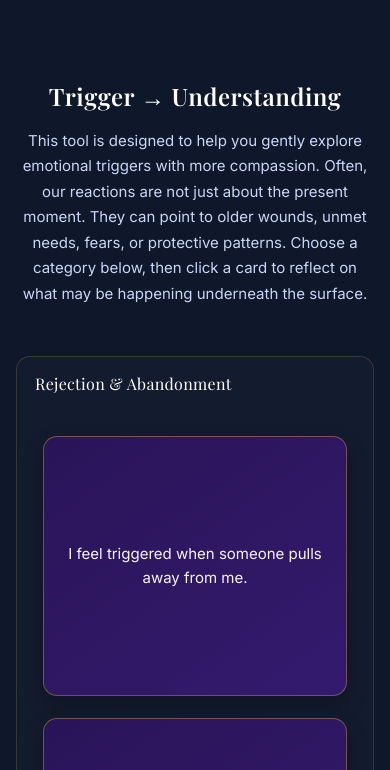
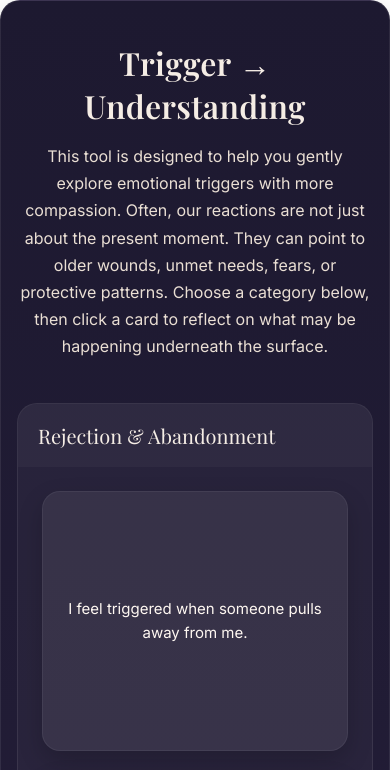
Before and after one commit to heartlighthaven/Triggers-Tool, a plain HTML site: page index.html in a window 390 px wide. Both pictures are taken after a click on the button "Rejection & Abandonment". Shown: the top 770 px of the page. Drawn offline with nearby package versions, Linux system fonts and the light colour scheme.

Commit message:
Refactor styles for improved design and responsiveness
Updated styles for body, sections, and components with new colors, padding, and hover effects.

```diff
--- a/style.css
+++ b/style.css
@@ -1,16 +1,18 @@
 @import url('https://fonts.googleapis.com/css2?family=Playfair+Display:wght@400;600&family=Inter:wght@300;400;500&display=swap');
 
-/* RESET */
 body {
   margin: 0;
   font-family: 'Inter', sans-serif;
+  background: transparent;
 }
 
-/* SECTION */
 .shadow-section {
-  background: #0f172a;
-  padding: 100px 20px;
-  color: white;
+  background: linear-gradient(180deg, #1d1930 0%, #2b2342 100%);
+  padding: 50px 20px 70px;
+  color: #f5ede5;
+  border-radius: 24px;
+  box-shadow: 0 14px 35px rgba(0, 0, 0, 0.22);
+  border: 1px solid rgba(255, 255, 255, 0.08);
 }
 
 .content {
@@ -19,81 +21,75 @@ body {
   text-align: center;
 }
 
-/* TITLE */
 h1 {
   font-family: 'Playfair Display', serif;
   font-weight: 600;
-  letter-spacing: 0.5px;
-  margin-bottom: 16px;
+  letter-spacing: 0.3px;
+  margin: 0 0 16px;
+  font-size: clamp(2rem, 4vw, 3rem);
+  color: #f5ede5;
 }
 
-/* DESCRIPTION */
 .description {
   max-width: 760px;
-  margin: 0 auto 50px;
-  color: #cbd5f5;
+  margin: 0 auto 42px;
+  color: #eadfd4;
   line-height: 1.7;
-  font-size: 16px;
+  font-size: 1.05rem;
 }
 
-/* ACCORDION */
 .accordion {
   display: flex;
   flex-direction: column;
-  gap: 24px;
+  gap: 20px;
 }
 
 .accordion-item {
-  border: 1px solid rgba(212, 175, 55, 0.2);
-  border-radius: 14px;
+  border: 1px solid rgba(255, 255, 255, 0.08);
+  border-radius: 20px;
   overflow: hidden;
-  background: rgba(255, 255, 255, 0.02);
+  background: rgba(255, 255, 255, 0.04);
 }
 
-/* HEADER */
 .accordion-header {
   width: 100%;
-  background: transparent;
-  color: white;
+  background: rgba(255, 255, 255, 0.03);
+  color: #f5ede5;
   border: none;
-  padding: 18px 22px;
+  padding: 20px 24px;
   text-align: left;
-  font-size: 18px;
+  font-size: 1.5rem;
   font-family: 'Playfair Display', serif;
-  letter-spacing: 0.3px;
   cursor: pointer;
-  transition: all 0.3s ease;
+  transition: all 0.25s ease;
 }
 
 .accordion-header:hover {
-  color: #d4af37;
+  background: rgba(255, 255, 255, 0.06);
+  color: #ffffff;
 }
 
-/* CONTENT */
 .accordion-content {
   display: none;
-  padding: 26px;
+  padding: 24px;
 }
 
 .accordion-item.active .accordion-content {
   display: block;
 }
 
-/* GRID */
 .container {
   display: grid;
   grid-template-columns: repeat(auto-fit, minmax(260px, 1fr));
   gap: 22px;
 }
 
-/* CARD */
 .card {
   min-height: 240px;
   position: relative;
   cursor: pointer;
 }
 
-/* CARD SIDES */
 .front,
 .back {
   position: absolute;
@@ -102,27 +98,22 @@ h1 {
   align-items: center;
   justify-content: center;
   padding: 24px;
-  border-radius: 14px;
+  border-radius: 18px;
   box-sizing: border-box;
   text-align: center;
-
-  background: linear-gradient(145deg, #2a1458, #341a6e);
-  color: #f8f5ff;
-  border: 1px solid rgba(212, 175, 55, 0.4);
-
-  box-shadow: 0 8px 20px rgba(0, 0, 0, 0.25);
+  background: rgba(255, 255, 255, 0.07);
+  color: #fff8f2;
+  border: 1px solid rgba(255, 255, 255, 0.06);
+  box-shadow: 0 10px 24px rgba(0, 0, 0, 0.18);
   line-height: 1.6;
   font-size: 15px;
-
-  transition: all 0.4s ease;
+  transition: all 0.35s ease;
 }
 
-/* BACK */
 .back {
   display: none;
 }
 
-/* FLIP */
 .card.flip .front {
   display: none;
 }
@@ -131,21 +122,20 @@ h1 {
   display: flex;
 }
 
-/* HOVER */
-.card:hover {
-  transform: translateY(-4px);
-  box-shadow: 0 12px 30px rgba(212, 175, 55, 0.2);
+.card:hover .front,
+.card:hover .back {
+  transform: translateY(-2px);
 }
 
-/* MOBILE */
 @media (max-width: 768px) {
   .shadow-section {
-    padding: 60px 16px;
+    padding: 40px 16px 60px;
+    border-radius: 20px;
   }
 
   .accordion-header {
-    font-size: 16px;
-    padding: 16px 18px;
+    font-size: 1.25rem;
+    padding: 18px 20px;
   }
 
   .card {
@@ -153,6 +143,6 @@ h1 {
   }
 
   .description {
-    font-size: 15px;
+    font-size: 1rem;
   }
 }
```
